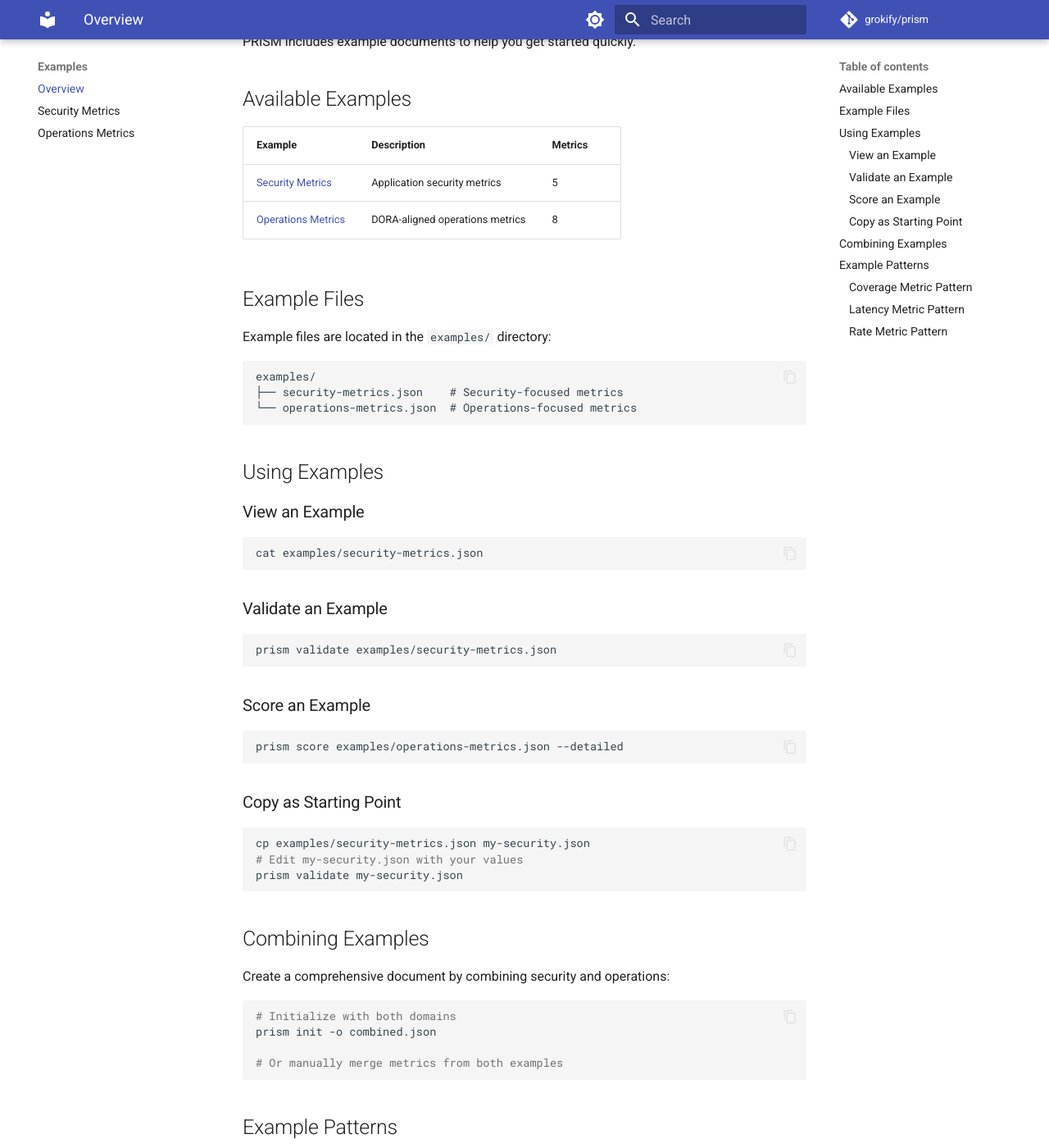
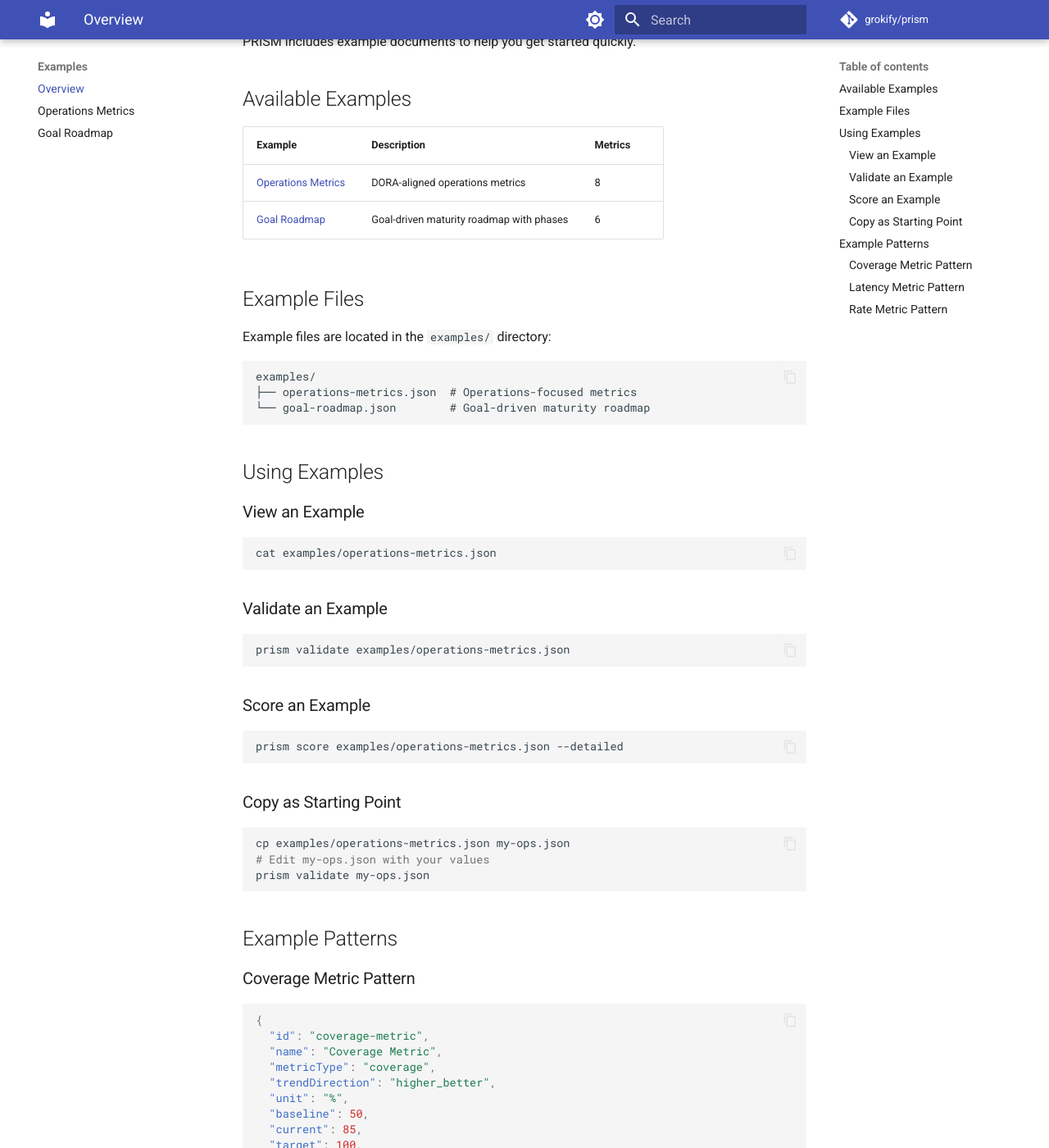
Before and after one commit to grokify/prism, an MkDocs documentation site: the page built from docs/examples/index.md, in a window 1280 px wide and 1400 px high, scrolled down 190 px. Shown: the whole window at 82% size. Built offline with MkDocs 1.6.1 and Material for MkDocs 9.7.7, drawn with Linux system fonts in a browser that asks for light colours; comment, search, counter and statistics services are not loaded.

Commit message:
refactor: move security examples to prism-appsec repository
Move application security-specific content to the dedicated prism-appsec
repository to keep the core prism framework generic.

Moved files:
- examples/security-metrics.json → prism-appsec/examples/
- docs/examples/security.md → prism-appsec/docs/examples/

Updated references in README, docs, tests, and mkdocs navigation.

Co-Authored-By: Claude Opus 4.5 <noreply@anthropic.com>

````diff
--- a/docs/examples/index.md
+++ b/docs/examples/index.md
@@ -6,8 +6,8 @@ PRISM includes example documents to help you get started quickly.
 
 | Example | Description | Metrics |
 |---------|-------------|---------|
-| [Security Metrics](security.md) | Application security metrics | 5 |
 | [Operations Metrics](operations.md) | DORA-aligned operations metrics | 8 |
+| [Goal Roadmap](goal-roadmap.md) | Goal-driven maturity roadmap with phases | 6 |
 
 ## Example Files
 
@@ -15,8 +15,8 @@ Example files are located in the `examples/` directory:
 
 ```
 examples/
-├── security-metrics.json    # Security-focused metrics
-└── operations-metrics.json  # Operations-focused metrics
+├── operations-metrics.json  # Operations-focused metrics
+└── goal-roadmap.json        # Goal-driven maturity roadmap
 ```
 
 ## Using Examples
@@ -24,13 +24,13 @@ examples/
 ### View an Example
 
 ```bash
-cat examples/security-metrics.json
+cat examples/operations-metrics.json
 ```
 
 ### Validate an Example
 
 ```bash
-prism validate examples/security-metrics.json
+prism validate examples/operations-metrics.json
 ```
 
 ### Score an Example
@@ -42,20 +42,9 @@ prism score examples/operations-metrics.json --detailed
 ### Copy as Starting Point
 
 ```bash
-cp examples/security-metrics.json my-security.json
-# Edit my-security.json with your values
-prism validate my-security.json
-```
-
-## Combining Examples
-
-Create a comprehensive document by combining security and operations:
-
-```bash
-# Initialize with both domains
-prism init -o combined.json
-
-# Or manually merge metrics from both examples
+cp examples/operations-metrics.json my-ops.json
+# Edit my-ops.json with your values
+prism validate my-ops.json
 ```
 
 ## Example Patterns
--- a/mkdocs.yml
+++ b/mkdocs.yml
@@ -58,6 +58,9 @@ nav:
       - prism validate: cli/validate.md
       - prism score: cli/score.md
       - prism catalog: cli/catalog.md
+      - prism goal: cli/goal.md
+      - prism phase: cli/phase.md
+      - prism roadmap: cli/roadmap.md
   - Schema:
       - Overview: schema/index.md
       - Domains: schema/domains.md
@@ -68,14 +71,16 @@ nav:
       - Thresholds: schema/thresholds.md
   - Concepts:
       - Overview: concepts/index.md
+      - Goals: concepts/goals.md
+      - Phases: concepts/phases.md
       - Maturity Model: concepts/maturity.md
       - Customer Awareness: concepts/awareness.md
       - PRISM Score: concepts/scoring.md
       - Framework Mappings: concepts/frameworks.md
   - Examples:
       - Overview: examples/index.md
-      - Security Metrics: examples/security.md
       - Operations Metrics: examples/operations.md
+      - Goal Roadmap: examples/goal-roadmap.md
   - Integrations:
       - Overview: integrations/index.md
       - Dashforge: integrations/dashforge.md
````
Also changed, not shown: README.md (+83 -1 lines), docs/examples/security.md (deleted, +0 -238 lines), docs/getting-started/first-document.md (+3 -1 lines), 3 other files.
